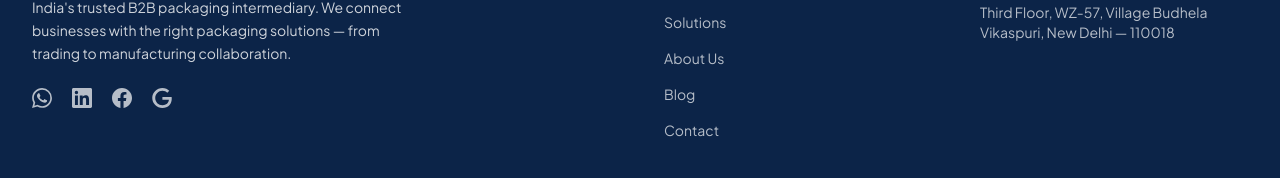
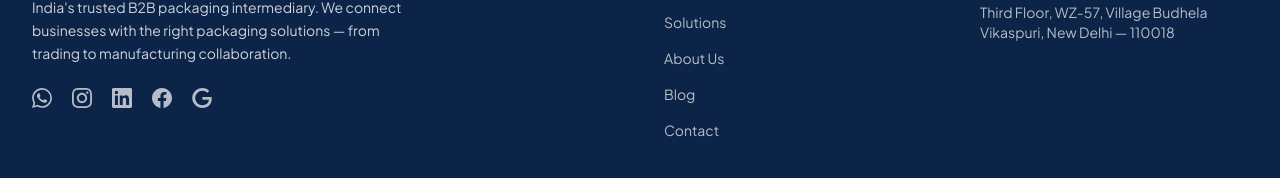
Before and after one commit to Packnivo/packnivo-website, a Next.js app: page / in a window 1280 px wide. Shown: the part 3292-3470 px from the top of the page. Built offline with nearby package versions, Linux system fonts and the light colour scheme.

Commit message:
Add Instagram link to footer

```diff
--- a/components/Footer.tsx
+++ b/components/Footer.tsx
@@ -16,6 +16,9 @@
             <div className="flex gap-5 mt-6">
               <a href="https://wa.me/918368559892" target="_blank" rel="noopener noreferrer" className="text-white/70 hover:text-white transition-colors" aria-label="Contact Packnivo on WhatsApp">
                 <svg className="w-5 h-5" fill="currentColor" viewBox="0 0 24 24" aria-hidden="true"><path d="M17.472 14.382c-.297-.149-1.758-.867-2.03-.967-.273-.099-.471-.148-.67.15-.197.297-.767.966-.94 1.164-.173.199-.347.223-.644.075-.297-.15-1.255-.463-2.39-1.475-.883-.788-1.48-1.761-1.653-2.059-.173-.297-.018-.458.13-.606.134-.133.298-.347.446-.52.149-.174.198-.298.298-.497.099-.198.05-.371-.025-.52-.075-.149-.669-1.612-.916-2.207-.242-.579-.487-.5-.669-.51-.173-.008-.371-.01-.57-.01-.198 0-.52.074-.792.372-.272.297-1.04 1.016-1.04 2.479 0 1.462 1.065 2.875 1.213 3.074.149.198 2.096 3.2 5.077 4.487.709.306 1.262.489 1.694.625.712.227 1.36.195 1.871.118.571-.085 1.758-.719 2.006-1.413.248-.694.248-1.289.173-1.413-.074-.124-.272-.198-.57-.347m-5.421 7.403h-.004a9.87 9.87 0 01-5.031-1.378l-.361-.214-3.741.982.998-3.648-.235-.374a9.86 9.86 0 01-1.51-5.26c.001-5.45 4.436-9.884 9.888-9.884 2.64 0 5.122 1.03 6.988 2.898a9.825 9.825 0 012.893 6.994c-.003 5.45-4.437 9.884-9.885 9.884m8.413-18.297A11.815 11.815 0 0012.05 0C5.495 0 .16 5.335.157 11.892c0 2.096.547 4.142 1.588 5.945L.057 24l6.305-1.654a11.882 11.882 0 005.683 1.448h.005c6.554 0 11.89-5.335 11.893-11.893a11.821 11.821 0 00-3.48-8.413z"/></svg>
+              </a>
+              <a href="https://www.instagram.com/pack.nivo" target="_blank" rel="noopener noreferrer" className="text-white/70 hover:text-white transition-colors" aria-label="Follow Packnivo on Instagram">
+                <svg className="w-5 h-5" fill="currentColor" viewBox="0 0 24 24" aria-hidden="true"><path d="M12 2.163c3.204 0 3.584.012 4.85.07 3.252.148 4.771 1.691 4.919 4.919.058 1.265.069 1.645.069 4.849 0 3.205-.012 3.584-.069 4.849-.149 3.225-1.664 4.771-4.919 4.919-1.266.058-1.644.07-4.85.07-3.204 0-3.584-.012-4.849-.07-3.26-.149-4.771-1.699-4.919-4.92-.058-1.265-.07-1.644-.07-4.849 0-3.204.013-3.583.07-4.849.149-3.227 1.664-4.771 4.919-4.919 1.266-.057 1.645-.069 4.849-.069zm0-2.163c-3.259 0-3.667.014-4.947.072-4.358.2-6.78 2.618-6.98 6.98-.059 1.281-.073 1.689-.073 4.948 0 3.259.014 3.668.072 4.948.2 4.358 2.618 6.78 6.98 6.98 1.281.058 1.689.072 4.948.072 3.259 0 3.668-.014 4.948-.072 4.354-.2 6.782-2.618 6.979-6.98.059-1.28.073-1.689.073-4.948 0-3.259-.014-3.667-.072-4.947-.196-4.354-2.617-6.78-6.979-6.98-1.281-.059-1.69-.073-4.949-.073zm0 5.838c-3.403 0-6.162 2.759-6.162 6.162s2.759 6.163 6.162 6.163 6.162-2.759 6.162-6.163c0-3.403-2.759-6.162-6.162-6.162zm0 10.162c-2.209 0-4-1.79-4-4 0-2.209 1.791-4 4-4s4 1.791 4 4c0 2.21-1.791 4-4 4zm6.406-11.845c-.796 0-1.441.645-1.441 1.44s.645 1.44 1.441 1.44c.795 0 1.439-.645 1.439-1.44s-.644-1.44-1.439-1.44z"/></svg>
               </a>
               <a href="https://www.linkedin.com/company/packnivo-solution-private-limited/" target="_blank" rel="noopener noreferrer" className="text-white/70 hover:text-white transition-colors" aria-label="Follow Packnivo on LinkedIn">
                 <svg className="w-5 h-5" fill="currentColor" viewBox="0 0 24 24" aria-hidden="true"><path d="M20.447 20.452h-3.554v-5.569c0-1.328-.027-3.037-1.852-3.037-1.853 0-2.136 1.445-2.136 2.939v5.667H9.351V9h3.414v1.561h.046c.477-.9 1.637-1.85 3.37-1.85 3.601 0 4.267 2.37 4.267 5.455v6.286zM5.337 7.433a2.062 2.062 0 01-2.063-2.065 2.064 2.064 0 112.063 2.065zm1.782 13.019H3.555V9h3.564v11.452zM22.225 0H1.771C.792 0 0 .774 0 1.729v20.542C0 23.227.792 24 1.771 24h20.451C23.2 24 24 23.227 24 22.271V1.729C24 .774 23.2 0 22.222 0h.003z"/></svg>
```
